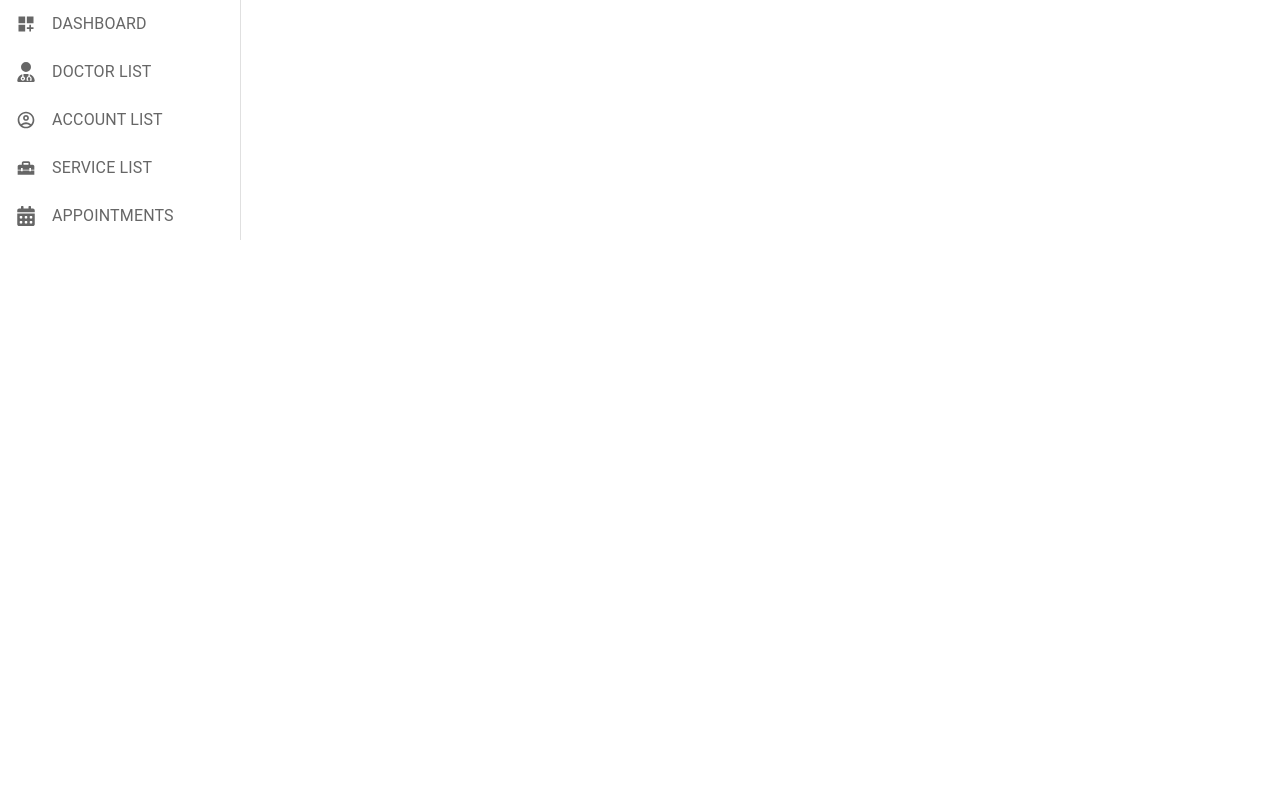
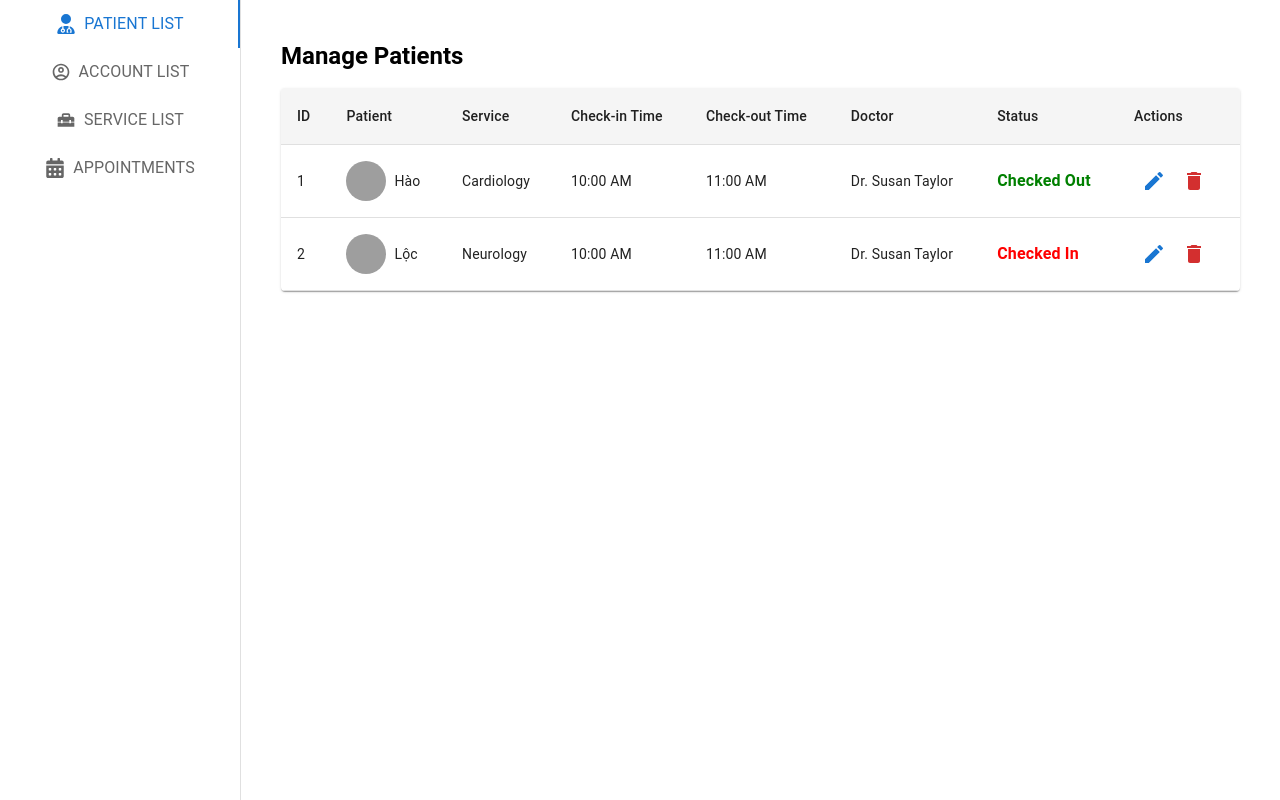
Before and after one commit to CauBeBunCuoi/Skincare-Booking-System, a React (Vite) app in the folder FE/: page /staff in a window 1280 px wide. Built offline with nearby package versions, Linux system fonts and the light colour scheme; grey boxes are pictures that could not be loaded.

Commit message:
update patient list on staff page

```diff
--- /dev/null
+++ b/FE/src/components/StaffManagePatient.tsx
@@ -0,0 +1,113 @@
+import React, { useState } from "react";
+import {
+    Avatar,
+    Box,
+    Button,
+    IconButton,
+    Table,
+    TableBody,
+    TableCell,
+    TableContainer,
+    TableHead,
+    TableRow,
+    Typography,
+    Paper,
+} from "@mui/material";
+import { Edit, Delete } from "@mui/icons-material";
+
+interface Patient {
+    id: number;
+    patient: string;
+    service: string;
+    checkin_time: string;
+    checkout_time: string;
+    doctor: string;
+    status: boolean;
+    avatar: string;
+}
+
+const initialPatients: Patient[] = [
+    {
+        id: 1,
+        patient: "Hào",
+        service: "Cardiology",
+        checkin_time: "10:00 AM",
+        checkout_time: "11:00 AM",
+        doctor: "Dr. Susan Taylor",
+        status: true,
+        avatar: "https://randomuser.me/api/portraits/men/1.jpg"
+    },
+    {
+        id: 2,
+        patient: "Lộc",
+        service: "Neurology",
+        checkin_time: "10:00 AM",
+        checkout_time: "11:00 AM",
+        doctor: "Dr. Susan Taylor",
+        status: false,
+        avatar: "https://randomuser.me/api/portraits/men/2.jpg"
+    },
+];
+
+const StaffManagePatient: React.FC = () => {
+    const [patients, setPatients] = useState<Patient[]>(initialPatients);
+
+    return (
+        <Box sx={{ flexGrow: 1, p: 2 }}>
+            <Typography variant="h5" sx={{ mb: 2, fontWeight: "bold" }}>Manage Patients</Typography>
+            <TableContainer component={Paper} sx={{ boxShadow: 1, mt: 2 }}>
+                <Table>
+                    <TableHead>
+                        <TableRow sx={{ backgroundColor: "#f5f5f5" }}>
+                            <TableCell>ID</TableCell>
+                            <TableCell>Patient</TableCell>
+                            <TableCell>Service</TableCell>
+                            <TableCell>Check-in Time</TableCell>
+                            <TableCell>Check-out Time</TableCell>
+                            <TableCell>Doctor</TableCell>
+                            <TableCell>Status</TableCell>
+                            <TableCell>Actions</TableCell>
+                        </TableRow>
+                    </TableHead>
+                    <TableBody>
+                        {patients.map((p) => (
+                            <TableRow key={p.id}>
+                                <TableCell>{p.id}</TableCell>
+                                <TableCell>
+                                    <Box display="flex" alignItems="center" gap={1}>
+                                        <Avatar src={p.avatar} />
+                                        {p.patient}
+                                    </Box>
+                                </TableCell>
+                                <TableCell>{p.service}</TableCell>
+                                <TableCell>{p.checkin_time}</TableCell>
+                                <TableCell>{p.checkout_time}</TableCell>
+                                <TableCell>{p.doctor}</TableCell>
+                                <TableCell>
+                                    <Typography
+                                        sx={{
+                                            color: p.status ? "green" : "red",
+                                            fontWeight: "bold",
+                                        }}
+                                    >
+                                        {p.status ? "Checked Out" : "Checked In"}
+                                    </Typography>
+                                </TableCell>
+                                <TableCell>
+                                    <IconButton color="primary">
+                                        <Edit />
+                                    </IconButton>
+                                    <IconButton color="error">
+                                        <Delete />
+                                    </IconButton>
+                                </TableCell>
+                            </TableRow>
+                        ))}
+                    </TableBody>
+                </Table>
+            </TableContainer>
+        </Box>
+    );
+};
+
+export default StaffManagePatient;
--- a/FE/src/pages/Staff.tsx
+++ b/FE/src/pages/Staff.tsx
@@ -1,4 +1,4 @@
-import React from "react";
+import React, { useState } from "react";
 import {
     AppBar,
     Toolbar,
@@ -17,6 +17,7 @@ import { MdOutlineAccountCircle } from "react-icons/md";
 import { MdHomeRepairService } from "react-icons/md";
 import { MdDashboardCustomize } from "react-icons/md";
 import { FaCalendarAlt } from "react-icons/fa";
+import StaffManagePatient from "../components/StaffManagePatient";
 
 interface TabPanelProps {
     children?: React.ReactNode;
@@ -52,22 +53,44 @@ function a11yProps(index: number) {
 }
 
 function Staff() {
+    const [value, setValue] = useState(0);
+
+    const handleChange = (event: React.SyntheticEvent, newValue: number) => {
+        setValue(newValue);
+    };
+
     return (
+        <Box sx={{ display: "flex", height: "100vh" }}>
+            <Box sx={{
+                bgcolor: "background.paper",
+                display: "flex",
+                height: "100%",
+                width: "240px",
+                borderRight: 1,
+                borderColor: "divider"
+            }}>
                 <Tabs
                     orientation="vertical"
                     variant="scrollable"
-            // value={value}
-            // onChange={handleChange}
+                    value={value}
+                    onChange={handleChange}
                     aria-label="Vertical tabs example"
-            sx={{ borderRight: 1, borderColor: "divider", width: '240px' }}
+                    sx={{ width: "100%" }}
                 >
-            <Tab label={<Box sx={{ width: '100%', display: 'flex', alignItems: 'center', justifyContent: 'start' }}><MdDashboardCustomize size={20} /> <Typography sx={{ marginLeft: 2 }}>Dashboard</Typography></Box>} {...a11yProps(0)} />
-            <Tab label={<Box sx={{ width: '100%', display: 'flex', alignItems: 'center', justifyContent: 'start' }}><FaUserDoctor size={20} /> <Typography sx={{ marginLeft: 2 }}>Doctor List</Typography></Box>} {...a11yProps(0)} />
-            <Tab label={<Box sx={{ width: '100%', display: 'flex', alignItems: 'center', justifyContent: 'start' }}><MdOutlineAccountCircle size={20} /> <Typography sx={{ marginLeft: 2 }}>Account List</Typography></Box>} {...a11yProps(1)} />
-            <Tab label={<Box sx={{ width: '100%', display: 'flex', alignItems: 'center', justifyContent: 'start' }}><MdHomeRepairService size={20} /> <Typography sx={{ marginLeft: 2 }}>Service List</Typography></Box>} {...a11yProps(2)} />
-            <Tab label={<Box sx={{ width: '100%', display: 'flex', alignItems: 'center', justifyContent: 'start' }}><FaCalendarAlt size={20} /> <Typography sx={{ marginLeft: 2 }}>Appointments</Typography></Box>} {...a11yProps(2)} />
+                    <Tab label={<Box sx={{ display: "flex", alignItems: "center", gap: 1 }}><FaUserDoctor size={20} /> <Typography>Patient List</Typography></Box>} {...a11yProps(0)} />
+                    <Tab label={<Box sx={{ display: "flex", alignItems: "center", gap: 1 }}><MdOutlineAccountCircle size={20} /> <Typography>Account List</Typography></Box>} {...a11yProps(1)} />
+                    <Tab label={<Box sx={{ display: "flex", alignItems: "center", gap: 1 }}><MdHomeRepairService size={20} /> <Typography>Service List</Typography></Box>} {...a11yProps(2)} />
+                    <Tab label={<Box sx={{ display: "flex", alignItems: "center", gap: 1 }}><FaCalendarAlt size={20} /> <Typography>Appointments</Typography></Box>} {...a11yProps(3)} />
                 </Tabs>
-    )
+            </Box>
+
+            <Box sx={{ flexGrow: 1, height: "100%", overflow: "auto" }}>
+                <TabPanel value={value} index={0}>
+                    <StaffManagePatient />
+                </TabPanel>
+            </Box>
+        </Box>
+    );
 }
 
 export default Staff
```
Lines whose indentation alone changed are shown as unchanged.
